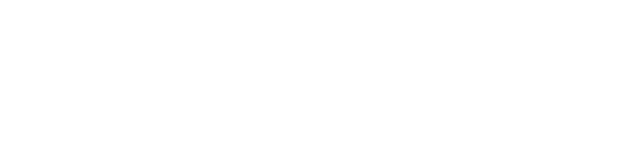
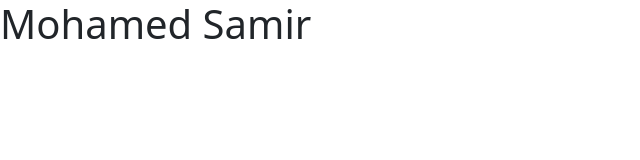
Before and after one commit to 13073398/ecommerce-product-page-main, a website: page index.html in a window 1280 px wide. Shown: the whole page, without its empty margins (0-640 px from the left). Drawn offline with nearby package versions, Linux system fonts and the light colour scheme; a web font is replaced by a local one.

Commit message:
jsut test

```diff
--- a/index.html
+++ b/index.html
@@ -21,7 +21,7 @@
   </style>
 </head>
 <body>
-
+  <h1>Mohamed Samir</h1>
 
 </body>
 </html>
```
